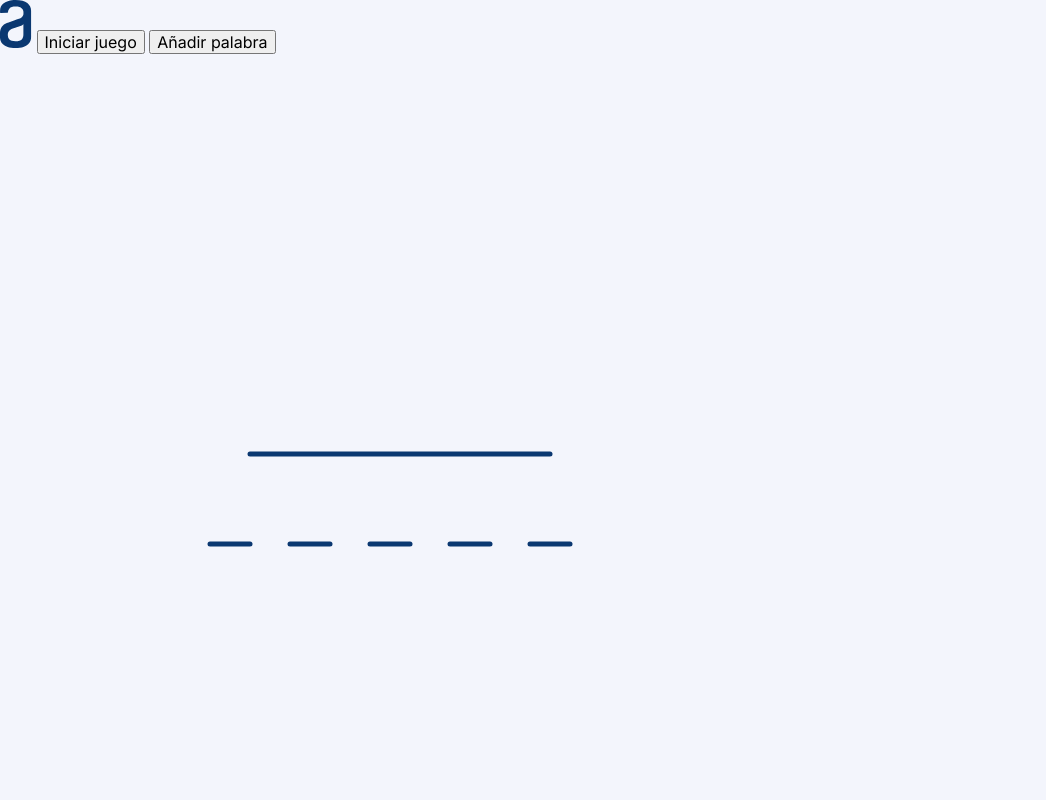
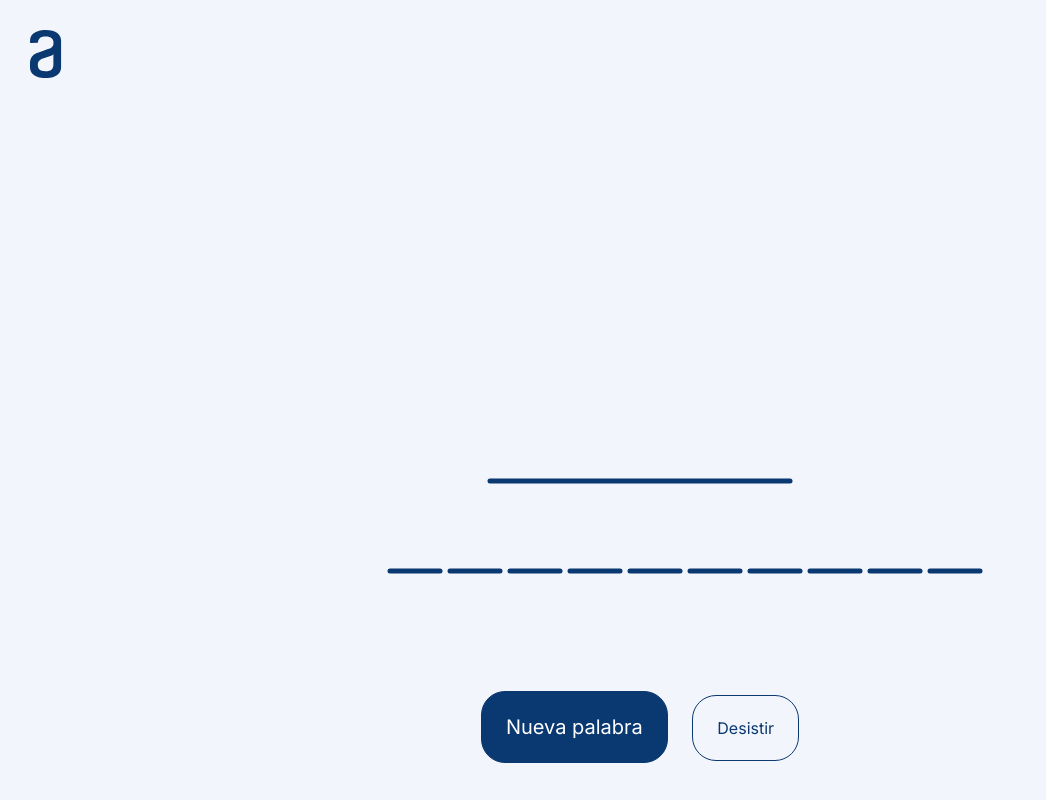
Before and after one commit to Rhynne/challenge-ahorcado, a plain HTML site: page index.html in a window 1280 px wide. Both pictures are taken after a click on the button "Iniciar juego". Shown: the whole page, without its empty margins (0-1046 px from the left). Drawn offline with Linux system fonts and the light colour scheme.

Commit message:
Re-order project

```diff
--- a/assets/css/style.css
+++ b/assets/css/style.css
@@ -1,8 +1,53 @@
 body {
   font-family: 'Inter', sans-serif;
   background-color: #f3f5fc;
+  color: #495057;
+  padding: 0;
+  margin: 0;
 }
 
-canvas {
-  letter-spacing: 48px;
+.container {
+  display: grid;
+  grid-template-columns: 1fr;
+  margin: 30px 30px 0;
 }
+
+.logo {
+  max-width: 100%;
+  max-height: 100%;
+}
+
+#start {
+  margin: 20px;
+  display: grid;
+  justify-items: center;
+  align-items: center;
+  align-content: space-evenly;
+}
+
+.btn {
+  margin: 10px;
+  padding: 24px;
+  border-radius: 24px;
+  border: 1px solid #0a3871;
+  color: #0a3871;
+  font-weight: 400;
+  font-size: 16px;
+  line-height: 16px;
+  text-align: center;
+  background-color: transparent;
+  color: #0a3871;
+}
+
+.btn-blue {
+  color: white;
+  font-size: 20px;
+  line-height: 22px;
+  background-color: #0a3871;
+}
+
+#game {
+  display: none;
+  justify-content: center;
+  justify-items: center;
+}
--- /dev/null
+++ b/assets/js/canvas.js
@@ -0,0 +1,46 @@
+const canvas = document.getElementById('canvas');
+const ctx = canvas.getContext('2d');
+
+function drawLine(mx, my, lx, ly, width, cap, color) {
+  ctx.lineWidth = width;
+  ctx.lineCap = cap;
+  ctx.strokeStyle = color;
+  ctx.beginPath();
+  ctx.moveTo(mx, my);
+  ctx.lineTo(lx, ly);
+  ctx.stroke();
+  ctx.closePath();
+}
+
+function drawCircle(x, y, radius, color) {
+  ctx.fillStyle = color;
+  ctx.beginPath();
+  ctx.arc(x, y, radius, 0, 2 * Math.PI);
+  ctx.stroke();
+  ctx.closePath();
+}
+
+function drawText(text, x, y, font, color) {
+  ctx.fillStyle = color;
+  ctx.font = font;
+  ctx.textAlign = 'center';
+  ctx.fillText(text, x, y);
+}
+
+function drawWord() {
+  let tw = 600 / wordPicked.length;
+  for (let i = 0; i < wordPicked.length; i++) {
+    drawLine(150 + tw * i, 490, 200 + tw * i, 490, 5, 'round', '#0A3871');
+  }
+}
+
+function drawCanvas() {
+  ctx.fillStyle = '#F3F5FC';
+  ctx.fillRect(0, 0, 800, 600);
+  drawLine(250, 400, 550, 400, 5, 'round', '#0A3871');
+  drawWord();
+}
+
+function clearCanvas() {
+  ctx.clearRect(0, 0, 800, 600);
+}
--- /dev/null
+++ b/assets/js/game.js
@@ -0,0 +1,93 @@
+let words = ['JAVA', 'KOTLIN', 'SWIFT', 'OBJECTIVEC'];
+let wordPicked = '';
+let key = '';
+let keys = [];
+let keysDrawed = [];
+let attempt = 0;
+
+function selectWord() {
+  let word = words[Math.floor(Math.random() * words.length)];
+  wordPicked = word;
+  console.log(wordPicked);
+}
+/*
+document.addEventListener('keydown', (e) => {
+  if (e.keyCode >= 65 && e.keyCode <= 90) {
+    key = e.key;
+    key = key.toUpperCase();
+  }
+
+  if (!keys.includes(key)) {
+    keys.push(key);
+  }
+
+  if (!wordPicked.includes(key) && !keysDrawed.includes(key) && attempt < 9) {
+    drawText(key, x + tw, 530, '24px Inter', '#495057');
+    keysDrawed.push(key);
+    x = x + 25;
+    attempt = attempt + 1;
+
+    switch (attempt) {
+      case 1:
+        drawLine(300, 50, 300, 400, 5, 'round', '#0A3871');
+        break;
+      case 2:
+        drawLine(300, 50, 500, 50, 5, 'round', '#0A3871');
+        break;
+      case 3:
+        drawLine(500, 50, 500, 100, 5, 'round', '#0A3871');
+        break;
+      case 4:
+        drawCircle(500, 130, 30, '#0A3871');
+        break;
+      case 5:
+        drawLine(500, 160, 500, 280, 5, 'round', '#0A3871');
+        break;
+      case 6:
+        drawLine(500, 160, 450, 220, 5, 'round', '#0A3871');
+        break;
+      case 7:
+        drawLine(500, 160, 550, 220, 5, 'round', '#0A3871');
+        break;
+      case 8:
+        drawLine(500, 280, 450, 340, 5, 'round', '#0A3871');
+        break;
+      case 9:
+        drawLine(500, 280, 550, 340, 5, 'round', '#0A3871');
+        break;
+    }
+  } else {
+    if (!keysDrawed.includes(key)) {
+      for (let i = 0; i < wordPicked.length; i++) {
+        if (wordPicked[i].includes(key)) {
+          drawText(key, 255 + tw * i, 480, '48px Inter', '#0A3871');
+        }
+      }
+      keysDrawed.push(key);
+    }
+  }
+});
+ */
+function gameStart() {
+  document.getElementById('start').style.display = 'none';
+  document.getElementById('game').style.display = 'grid';
+  selectWord();
+  drawCanvas();
+}
+
+function gameRestart() {
+  selectWord();
+  clearCanvas()
+  drawCanvas();
+}
+
+function gameEnd() {
+  clearCanvas();
+  document.getElementById('start').style.display = 'grid';
+  document.getElementById('game').style.display = 'none';
+  wordPicked = '';
+  key = '';
+  keys = [];
+  keysDrawed = [];
+  attempt = 0;
+}
--- a/assets/js/script.js
+++ /dev/null
@@ -1,123 +0,0 @@
-const canvas = document.getElementById('canvas');
-const ctx = canvas.getContext('2d');
-
-const cw = canvas.width / 2;
-const ch = canvas.height / 2;
-
-ctx.fillStyle = '#f3f5fc';
-ctx.fillRect(0, 0, 800, 600);
-
-function drawLine(mx, my, lx, ly, width, cap, color) {
-  ctx.lineWidth = width;
-  ctx.lineCap = cap;
-  ctx.strokeStyle = color;
-  ctx.beginPath();
-  ctx.moveTo(mx, my);
-  ctx.lineTo(lx, ly);
-  ctx.stroke();
-  ctx.closePath();
-}
-
-function drawCircle(x, y, radius, color) {
-  ctx.fillStyle = color;
-  ctx.beginPath();
-  ctx.arc(x, y, radius, 0, 2 * Math.PI);
-  ctx.stroke();
-  ctx.closePath();
-}
-
-function drawText(text, x, y, font, color) {
-  ctx.fillStyle = color;
-  ctx.font = font;
-  ctx.textAlign = 'center';
-  ctx.fillText(text, x, y);
-}
-
-// Gallows
-drawLine(250, 400, 550, 400, 5, 'round', '#0A3871');
-
-// Text
-const words = ['vue', 'react', 'angular'];
-const wordPicked = randomNumber(words.length);
-const wordUpperCase = words[wordPicked].toUpperCase();
-const wordSplit = wordUpperCase.split('');
-let tw = cw / wordSplit.length;
-let x = 200;
-
-function randomNumber(max) {
-  return Math.floor(Math.random() * max);
-}
-
-function drawWord() {
-  for (let i = 0; i < wordSplit.length; i++) {
-    drawLine(210 + tw * i, 490, 250 + tw * i, 490, 5, 'round', '#0A3871');
-  }
-}
-
-drawWord();
-
-let key = '';
-let keys = [];
-let keysDrawed = [];
-let attempt = 0;
-
-document.addEventListener('keydown', (e) => {
-  if (e.keyCode >= 65 && e.keyCode <= 90) {
-    key = e.key;
-    key = key.toUpperCase();
-  }
-
-  if (!keys.includes(key)) {
-    keys.push(key);
-  }
-
-  if (
-    !wordUpperCase.includes(key) &&
-    !keysDrawed.includes(key) &&
-    attempt < 10
-  ) {
-    drawText(key, x + tw, 530, '24px Inter', '#495057');
-    keysDrawed.push(key);
-    x = x + 30;
-    attempt = attempt + 1;
-
-    switch (attempt) {
-      case 1:
-        drawLine(300, 50, 300, 400, 5, 'round', '#0A3871');
-        break;
-      case 2:
-        drawLine(300, 50, 500, 50, 5, 'round', '#0A3871');
-        break;
-      case 3:
-        drawLine(500, 50, 500, 100, 5, 'round', '#0A3871');
-        break;
-      case 4:
-        drawCircle(500, 130, 30, '#0A3871');
-        break;
-      case 5:
-        drawLine(500, 160, 500, 280, 5, 'round', '#0A3871');
-        break;
-      case 6:
-        drawLine(500, 160, 450, 220, 5, 'round', '#0A3871');
-        break;
-      case 7:
-        drawLine(500, 160, 550, 220, 5, 'round', '#0A3871');
-        break;
-      case 8:
-        drawLine(500, 280, 450, 340, 5, 'round', '#0A3871');
-        break;
-      case 9:
-        drawLine(500, 280, 550, 340, 5, 'round', '#0A3871');
-        break;
-    }
-  } else {
-    if (!keysDrawed.includes(key)) {
-      for (let i = 0; i < wordSplit.length; i++) {
-        if (wordSplit[i].includes(key)) {
-          drawText(key, 255 + tw * i, 480, '48px Inter', '#0A3871');
-        }
-      }
-      keysDrawed.push(key);
-    }
-  }
-});
--- a/index.html
+++ b/index.html
@@ -1,5 +1,5 @@
 <!DOCTYPE html>
-<html lang="en">
+<html lang="es">
   <head>
     <meta charset="UTF-8" />
     <meta http-equiv="X-UA-Compatible" content="IE=edge" />
@@ -7,7 +7,7 @@
     <link rel="stylesheet" href="assets/css/normalize.css" />
     <link rel="stylesheet" href="assets/css/style.css" />
     <link rel="preconnect" href="https://fonts.googleapis.com" />
-    <link rel="preconnect" href="https://fonts.gstatic.com" crossorigin />
+    <link rel="preconnect" href="https://fonts.gstatic.com" />
     <link
       href="https://fonts.googleapis.com/css2?family=Inter&display=swap"
       rel="stylesheet"
@@ -15,14 +15,34 @@
     <title>Juego del Ahorcado | Alura Challenge</title>
   </head>
   <body>
-    <div>
-      <img src="assets/images/logo.svg" alt="logo" />
-      <button>Iniciar juego</button>
-      <button>Añadir palabra</button>
+    <div class="container">
+      <header>
+        <img src="assets/images/logo.svg" alt="logo" class="logo" />
+      </header>
+      <section id="start">
+        <button
+          class="btn btn-blue"
+          type="submit"
+          id="btn-start"
+          onclick="gameStart()"
+        >
+          Iniciar juego
+        </button>
+        <button id="btn-newWord" class="btn">Añadir palabra</button>
+      </section>
+      <section id="game">
+        <canvas id="canvas" width="800" height="600"></canvas>
+        <div>
+          <button id="btn-restart" class="btn btn-blue" onclick="gameRestart()">
+            Nueva palabra
+          </button>
+          <button id="btn-surrender" class="btn" onclick="gameEnd()">
+            Desistir
+          </button>
+        </div>
+      </section>
     </div>
-    <div id="game">
-      <canvas id="canvas" width="800" height="600"></canvas>
-    </div>
-    <script src="assets/js/script.js"></script>
+    <script src="assets/js/game.js"></script>
+    <script src="assets/js/canvas.js"></script>
   </body>
 </html>
```
